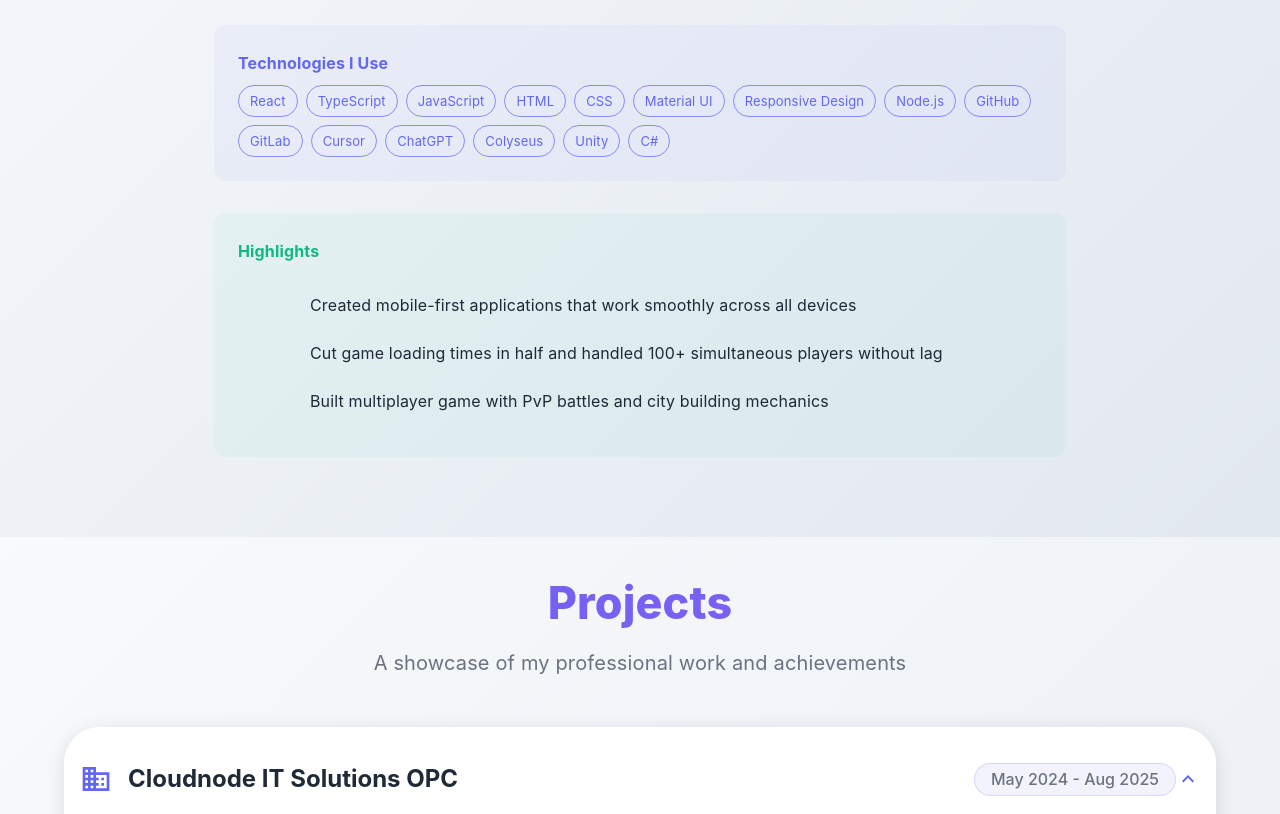
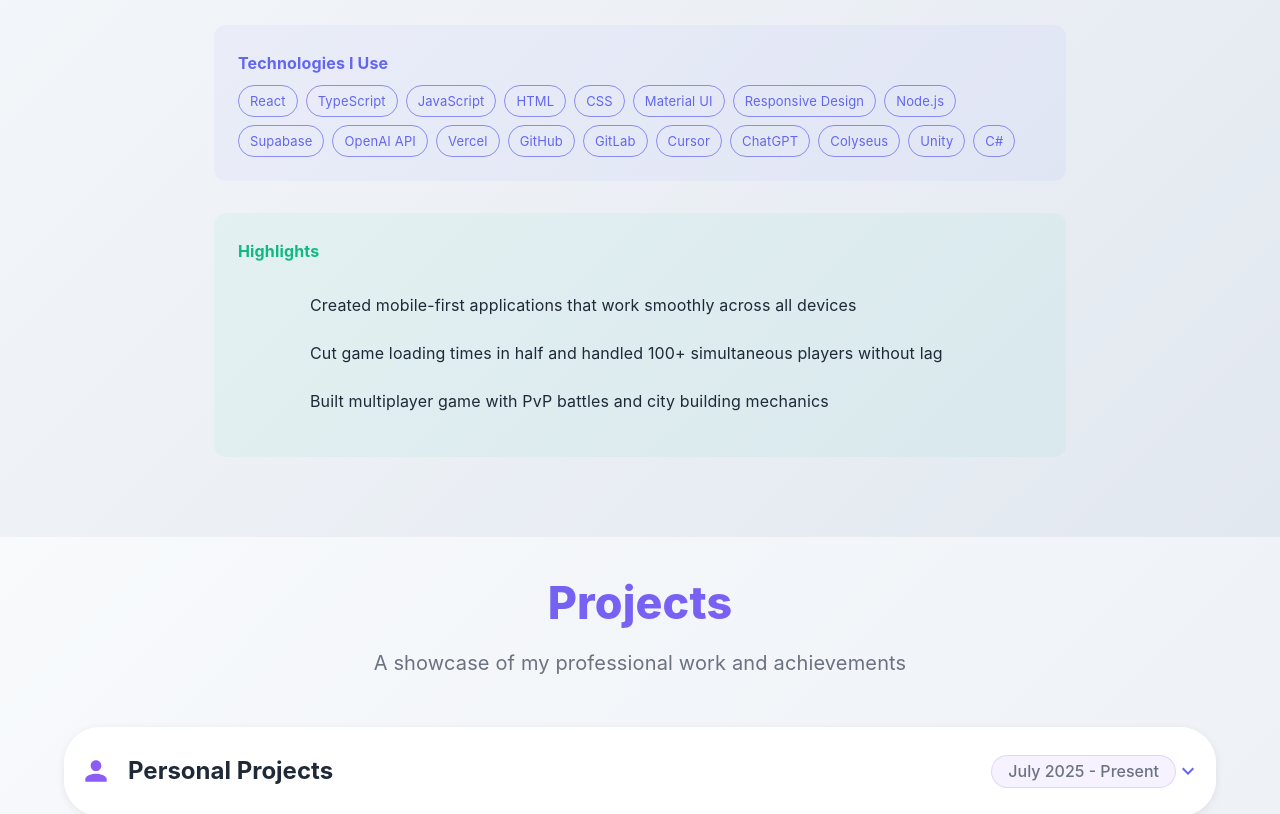
Before and after one commit to jjbc-ocm/resume-jjbc, a React (Vite) app: page / in a window 1280 px wide. Shown: the part 1340-2154 px from the top of the page. Built offline with nearby package versions, Linux system fonts and the light colour scheme; some icons are missing.

Commit message:
Add personal project in portfolio

```diff
--- a/src/components/Resume.tsx
+++ b/src/components/Resume.tsx
@@ -45,7 +45,7 @@ function renderResumeContent() {
         <hr style="margin: 32px 0; border: none; border-top: 1px solid #e5e7eb;" />
         <div style="margin-bottom: 32px;">
             <h3 style="font-size: 1.25rem; font-weight: 700; margin-bottom: 1.5rem;">Professional Experience</h3>
-            ${projectsData.map((client) => `
+            ${projectsData.filter(client => !client.personal).map((client) => `
                 <div style="margin-bottom: 24px;">
                     <div style="display: flex; justify-content: space-between; align-items: center; margin-bottom: 4px;">
                         <span style="font-size: 1.1rem; font-weight: 700;">${client.client}</span>
@@ -289,7 +289,7 @@ export default function Resume() {
                             Professional Experience
                         </Typography>
 
-                        {projectsData.map((client, clientIndex) => (
+                        {projectsData.filter(client => !client.personal).map((client, clientIndex) => (
                             <Box key={clientIndex} sx={{ mb: 3 }}>
                                 <Box sx={{ display: 'flex', justifyContent: 'space-between', alignItems: 'center', mb: 1 }}>
                                     <Typography variant="h6" sx={{ fontWeight: 600, color: '#1f2937' }}>
--- a/src/components/projects/Projects.tsx
+++ b/src/components/projects/Projects.tsx
@@ -9,7 +9,8 @@ import {
 } from '@mui/material';
 import {
     ExpandMore,
-    Business
+    Business,
+    Person
 } from '@mui/icons-material';
 import projectsData from '../../data/projects.json';
 import { Project } from './Project';
@@ -17,7 +18,7 @@ import React, { useState } from 'react';
 
 
 export default function Projects() {
-    const [expanded, setExpanded] = useState(0); // 0 = first accordion expanded by default
+    const [expanded, setExpanded] = useState(1); // 1 = Cloudnode IT Solutions expanded by default
 
     const handleAccordionChange = (panel: number) => (_event: React.SyntheticEvent, isExpanded: boolean) => {
         setExpanded(isExpanded ? panel : -1);
@@ -56,7 +57,11 @@ export default function Projects() {
                 >
                     <Box sx={{ display: 'flex', justifyContent: 'space-between', alignItems: 'center', width: '100%', flexDirection: { xs: 'column', sm: 'row' } }}>
                         <Box sx={{ display: 'flex', alignItems: 'center' }}>
-                            <Business sx={{ mr: { xs: 1, sm: 2 }, color: '#6366f1', fontSize: { xs: '1.2rem', sm: '2rem' } }} />
+                            {client.personal ? (
+                                <Person sx={{ mr: { xs: 1, sm: 2 }, color: '#8b5cf6', fontSize: { xs: '1.2rem', sm: '2rem' } }} />
+                            ) : (
+                                <Business sx={{ mr: { xs: 1, sm: 2 }, color: '#6366f1', fontSize: { xs: '1.2rem', sm: '2rem' } }} />
+                            )}
                             <Typography variant="h5" component="h3" sx={{ fontWeight: 700, color: '#1f2937', fontSize: { xs: '1.1rem', sm: '1.5rem' } }}>
                                 {client.client}
                             </Typography>
@@ -65,8 +70,8 @@ export default function Projects() {
                             variant="body2"
                             color="#6b7280"
                             sx={{
-                                backgroundColor: 'rgba(99, 102, 241, 0.08)',
-                                border: '1px solid rgba(99, 102, 241, 0.2)',
+                                backgroundColor: client.personal ? 'rgba(139, 92, 246, 0.08)' : 'rgba(99, 102, 241, 0.08)',
+                                border: client.personal ? '1px solid rgba(139, 92, 246, 0.2)' : '1px solid rgba(99, 102, 241, 0.2)',
                                 px: { xs: 1, sm: 2 },
                                 py: { xs: 0.2, sm: 0.5 },
                                 borderRadius: 2,
--- a/src/data/about.json
+++ b/src/data/about.json
@@ -22,6 +22,9 @@
         "Material UI",
         "Responsive Design",
         "Node.js",
+        "Supabase",
+        "OpenAI API",
+        "Vercel",
         "GitHub",
         "GitLab",
         "Cursor",
--- a/src/data/projects.json
+++ b/src/data/projects.json
@@ -1,4 +1,49 @@
 [
+    {
+        "client": "Personal Projects",
+        "duration": "July 2025 - Present",
+        "url": "",
+        "certificateUrl": "",
+        "personal": true,
+        "projects": [
+            {
+                "name": "Smart Saving Tracker",
+                "url": "https://expense-ai-tracker-three.vercel.app/",
+                "imageUrl": "/assets/img/blank.png",
+                "description": "Personal SaaS expense tracking application with AI-powered natural language input. The AI automatically categorizes and records transactions.",
+                "metrics": [
+                    {
+                        "type": "AI Accuracy",
+                        "value": "95% accuracy in natural language parsing and transaction categorization using OpenAI integration"
+                    },
+                    {
+                        "type": "Development Speed",
+                        "value": "Built complete MVP in one week using modern development tools and AI assistance"
+                    },
+                    {
+                        "type": "Future Plans",
+                        "value": "Planning subscription model and advanced features for full SaaS monetization"
+                    }
+                ],
+                "tools": [
+                    "React",
+                    "TypeScript",
+                    "Material UI",
+                    "Supabase",
+                    "OpenAI API",
+                    "Vercel"
+                ],
+                "role": "Full-stack Developer",
+                "responsibilities": [
+                    "Built complete MVP with AI-powered natural language expense input",
+                    "Implemented user authentication and data persistence with Supabase",
+                    "Created responsive UI with Material UI for cross-device compatibility",
+                    "Integrated OpenAI API for intelligent transaction parsing and categorization",
+                    "Deployed and maintained production application on Vercel"
+                ]
+            }
+        ]
+    },
     {
         "client": "Cloudnode IT Solutions OPC",
         "duration": "May 2024 - Aug 2025",
```
Also changed, not shown: 1 other file (tests, documents, lock files or other folders).
